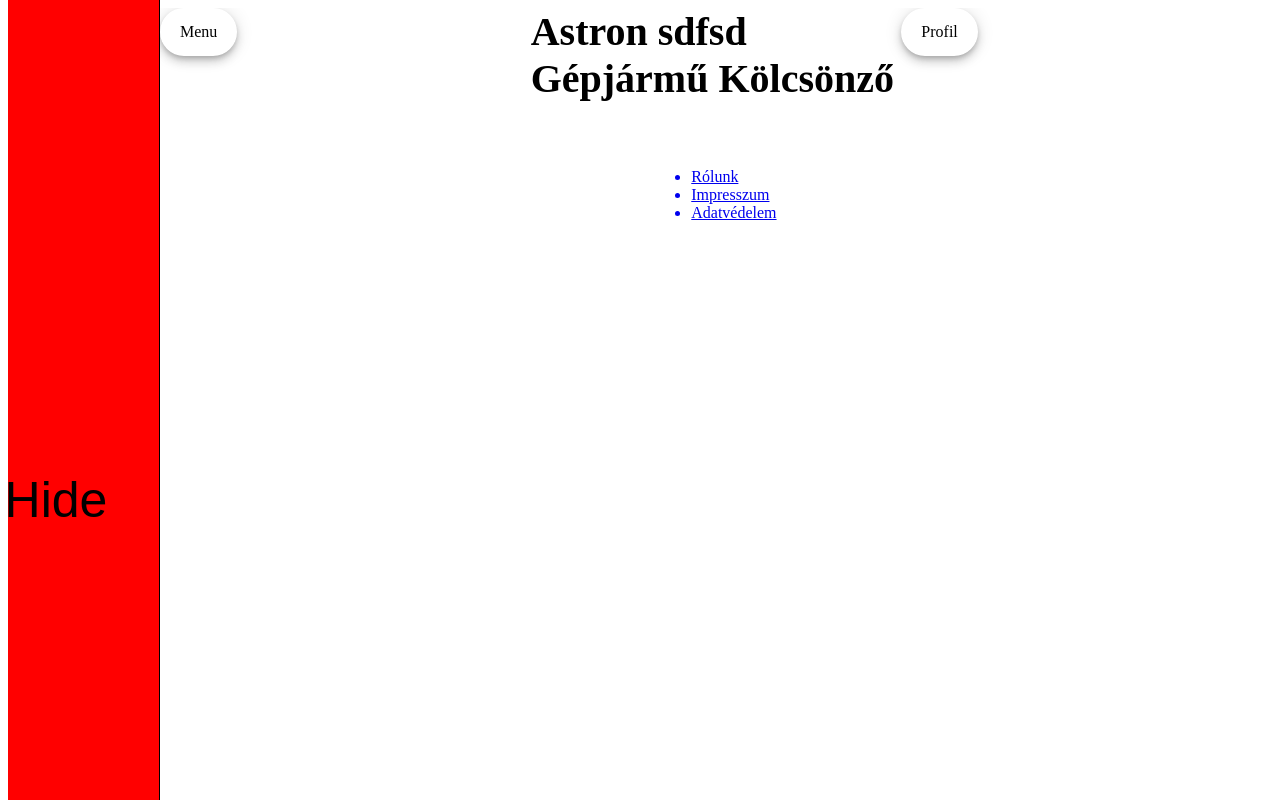
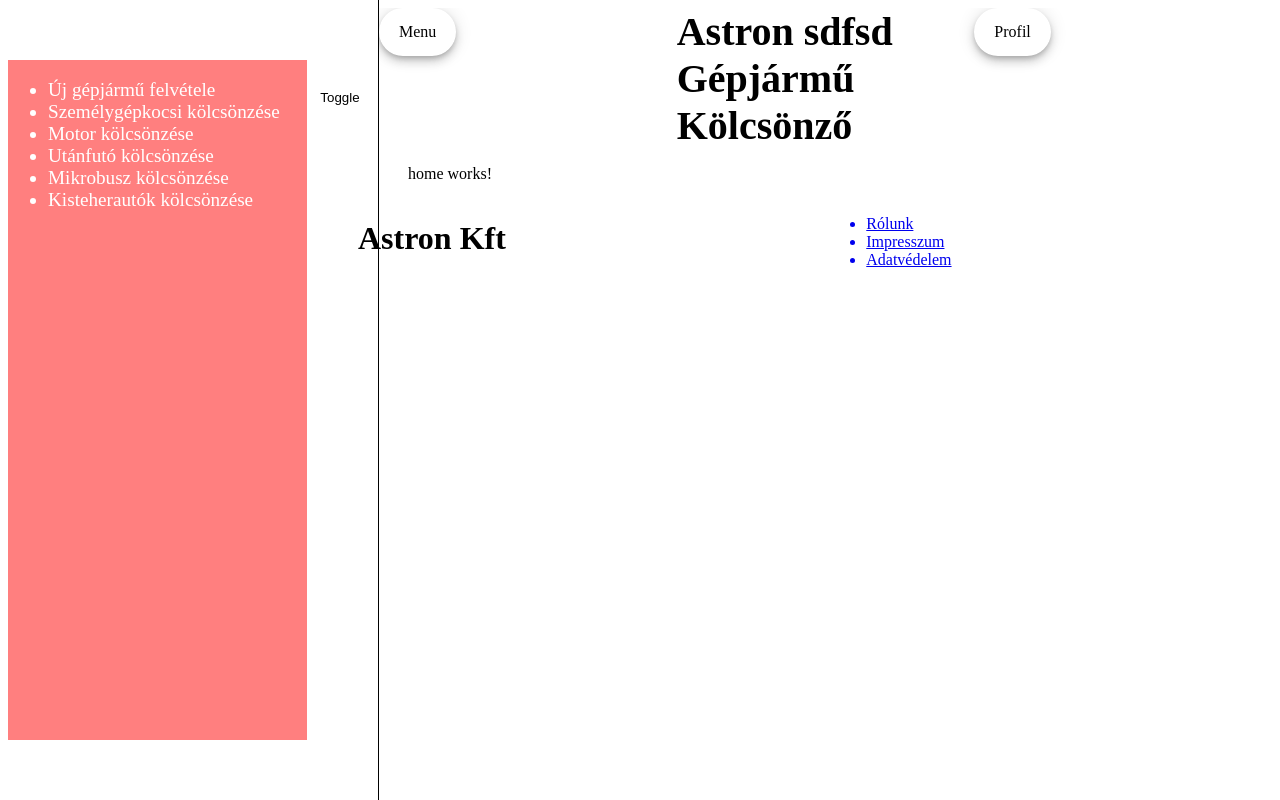
Before and after one commit to isti91/astron_ak, an Angular app in the folder frontend/: page / in a window 1280 px wide. Built offline with nearby package versions, Linux system fonts and the light colour scheme.

Commit message:
4. feladat

```diff
--- a/frontend/src/app/footer/footer.component.scss
+++ b/frontend/src/app/footer/footer.component.scss
@@ -1,5 +1,6 @@
 .footer {
     display: flex;
+    padding-left: 350px;
 }
 
 .left-side {
--- a/frontend/src/app/header/header.component.html
+++ b/frontend/src/app/header/header.component.html
@@ -1,6 +1,6 @@
 <mat-sidenav-container>
   <mat-sidenav #sidenav class="sidenav" fixedInViewport opened mode="side">
-    <app-sidenav (sidenav)="sidenav.toggle()">asd</app-sidenav>
+    <app-sidenav (sidenav)="sidenav.toggle()"></app-sidenav>
 
   </mat-sidenav>
   <div class="header">
--- a/frontend/src/app/home/home.component.scss
+++ b/frontend/src/app/home/home.component.scss
@@ -0,0 +1,3 @@
+p {
+    padding-left: 400px;
+}
--- a/frontend/src/app/sidenav/sidenav.component.html
+++ b/frontend/src/app/sidenav/sidenav.component.html
@@ -1,8 +1,20 @@
 <mat-toolbar>
-  <div>
-    <button mat-button (click)="toggle()">
-    Hide
-    </button>
-   </div>
+  <ng-container>
+    <mat-sidenav-container class="example-container">
+      <mat-sidenav #sidenav mode="side" opened class="example-sidenav">
+        <ul>
+          <li><a>Új gépjármű felvétele</a></li>
+          <li><a>Személygépkocsi kölcsönzése</a></li>
+          <li><a>Motor kölcsönzése</a></li>
+          <li><a>Utánfutó kölcsönzése</a></li>
+          <li><a>Mikrobusz kölcsönzése</a></li>
+          <li><a>Kisteherautók kölcsönzése</a></li>
+        </ul>
+      </mat-sidenav>
 
- </mat-toolbar>
+      <mat-sidenav-content [formGroup]="options">
+        <p><button mat-button (click)="sidenav.toggle()">Toggle</button></p>
+      </mat-sidenav-content>
+    </mat-sidenav-container>
+  </ng-container>
+</mat-toolbar>
--- a/frontend/src/app/sidenav/sidenav.component.scss
+++ b/frontend/src/app/sidenav/sidenav.component.scss
@@ -1,11 +1,39 @@
+.example-container {
+    position: absolute;
+    top: 60px;
+    bottom: 60px;
+    left: 0;
+    right: 0;
+  }
+
+  .example-sidenav {
+    display: flex;
+    align-items: center;
+    justify-content: center;
+    width: 300px;
+    background: rgba(255, 0, 0, 0.5);
+  }
+
+  .example-header {
+    position: fixed;
+    top: 0;
+    left: 0;
+    right: 0;
+  }
+
+  .example-footer {
+    position: fixed;
+    bottom: 0;
+    left: 0;
+    right: 0;
+  }
+
 mat-toolbar {
-    position: flex;
-    background-color: red;
-    width: 100%;
-    height: 1000px;
+    width: 370px;
+    color: white;
+    font-size: larger;
 }
 
-button {
-    width: 10%;
-    font-size: 50px;
+p {
+    color: black;
 }
--- a/frontend/src/app/sidenav/sidenav.component.ts
+++ b/frontend/src/app/sidenav/sidenav.component.ts
@@ -1,6 +1,6 @@
 import { Component, EventEmitter, Output } from '@angular/core';
 import {MatSidenavModule} from '@angular/material/sidenav';
-
+import {FormBuilder, FormsModule, ReactiveFormsModule} from '@angular/forms';
 @Component({
   selector: 'app-sidenav',
   templateUrl: './sidenav.component.html',
@@ -12,4 +12,12 @@ export class SidenavComponent {
   toggle() {
    this.sidenav.emit();
    }
+
+   options = this._formBuilder.group({
+    bottom: 0,
+    fixed: false,
+    top: 0,
+  });
+
+  constructor(private _formBuilder: FormBuilder) {}
 }
```
